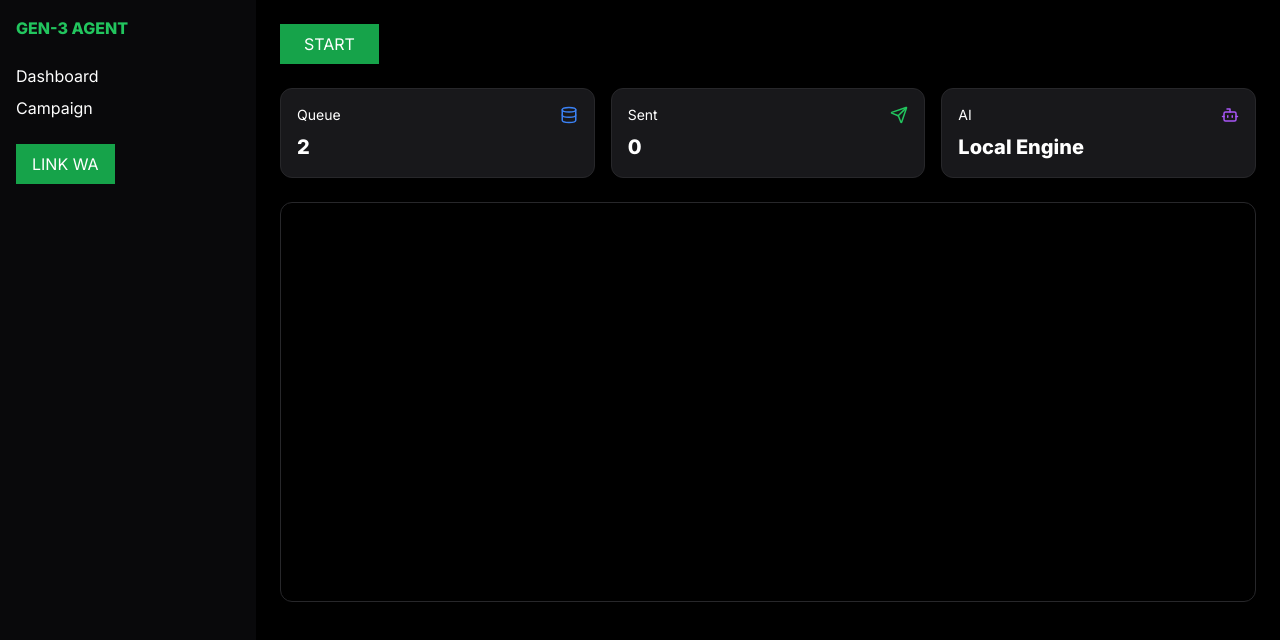
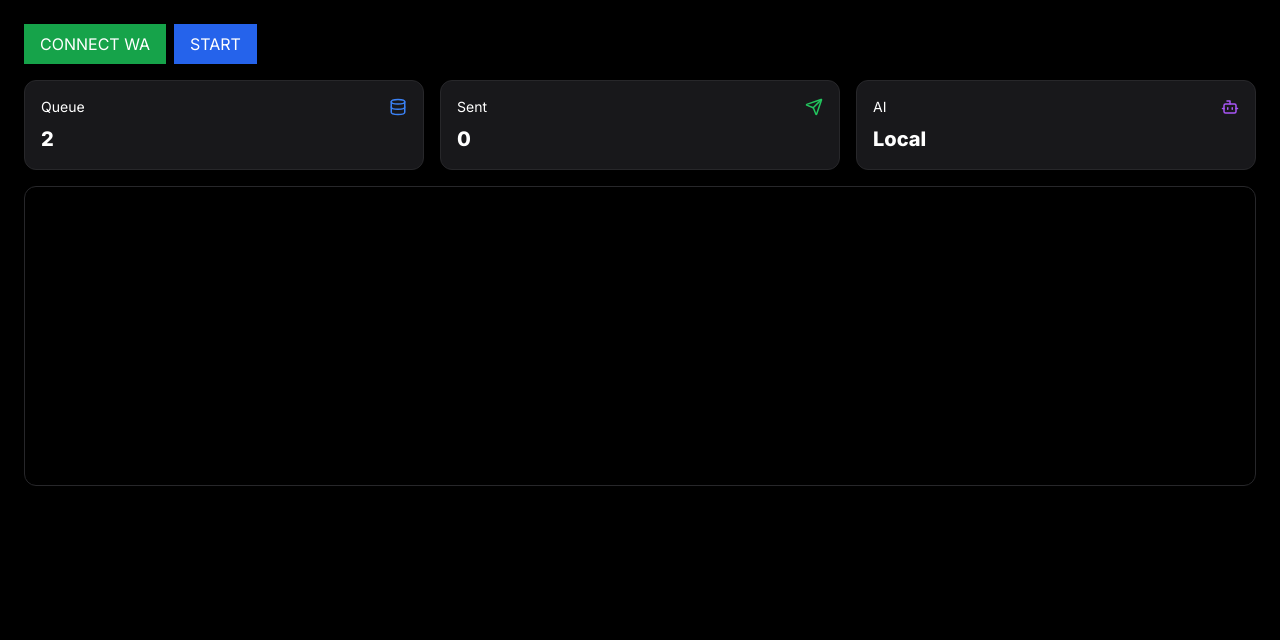
Before and after one commit to Zahtentacle/V.1, a React (Vite) app: page / in a window 1280 px wide. Shown: the top 640 px of the page. Built offline with nearby package versions, Linux system fonts and the light colour scheme.

Commit message:
Update App.tsx

```diff
--- a/App.tsx
+++ b/App.tsx
@@ -1,16 +1,13 @@
 import React, { useState, useEffect, useMemo } from 'react';
-import {
-  Bot, Database, LayoutDashboard, Send, QrCode
-} from 'lucide-react';
+import { Bot, Database, LayoutDashboard, Send, QrCode } from 'lucide-react';
 
 import { AppState, Contact, LogEntry, WorkerStatus } from './types';
 import { MOCK_CONTACTS } from './constants';
 import TerminalLog from './components/TerminalLog';
 import StatCard from './components/StatCard';
-import GeminiService from './services/geminiService'; // ✅ FIXED
+import GeminiService from './services/geminiService';
 
 const App: React.FC = () => {
-  const [activeTab, setActiveTab] = useState<'dashboard' | 'campaign'>('dashboard');
   const [waConnected, setWaConnected] = useState(false);
   const [showQR, setShowQR] = useState(false);
 
@@ -20,165 +17,96 @@ const App: React.FC = () => {
     workerStatus: WorkerStatus.IDLE,
     processedCount: 0,
     otpCode: null,
-    workers: [
-      { id: 'ALPHA', name: 'Neural Engine', status: 'idle', load: 0 },
-      { id: 'BETA', name: 'SMS Listener', status: 'active', load: 10 },
-      { id: 'GAMMA', name: 'WA Gateway', status: 'idle', load: 0 },
-      { id: 'DELTA', name: 'Safety Shield', status: 'active', load: 5 }
-    ]
+    workers: []
   });
-
-  const [messageTemplate, setMessageTemplate] = useState("Halo {Nama}, kami ada promo menarik khusus hari ini.");
 
   const geminiService = useMemo(() => new GeminiService(), []);
 
-  const addLog = (worker: LogEntry['worker'], message: string, type: LogEntry['type'] = 'info') => {
-    const newLog: LogEntry = {
-      id: Math.random().toString(36).substring(2, 9),
+  const addLog = (worker: string, message: string) => {
+    const log: LogEntry = {
+      id: Math.random().toString(36),
       timestamp: new Date().toLocaleTimeString(),
       worker,
       message,
-      type
+      type: 'info'
     };
-    setState(prev => ({ ...prev, logs: [...prev.logs, newLog] }));
+    setState(prev => ({ ...prev, logs: [...prev.logs, log] }));
   };
 
-  const handleConnectWA = () => {
+  const connectWA = () => {
     setShowQR(true);
-    addLog('GAMMA', 'Generating QR...', 'info');
-
     setTimeout(() => {
       setShowQR(false);
       setWaConnected(true);
-      addLog('GAMMA', 'WhatsApp Connected!', 'success');
-    }, 3000);
+      addLog('SYS', 'WA CONNECTED');
+    }, 2000);
   };
 
   useEffect(() => {
     if (state.workerStatus !== WorkerStatus.RUNNING || !waConnected) return;
 
-    let cancelled = false;
+    const run = async () => {
+      const i = state.contacts.findIndex(c => c.status === 'pending');
+      if (i === -1) return;
 
-    const process = async () => {
-      if (cancelled) return;
+      const contact = state.contacts[i];
+      addLog('BOT', `Processing ${contact.name}`);
 
-      const index = state.contacts.findIndex(c => c.status === 'pending');
-      if (index === -1) {
-        addLog('DELTA', 'All contacts processed.', 'success');
-        return;
-      }
+      const msg = await geminiService.generatePersonaMessage(contact.name, "Halo {Nama}");
 
-      const contact = state.contacts[index];
+      await new Promise(r => setTimeout(r, 1000));
 
-      addLog('ALPHA', `Processing ${contact.name}...`);
+      addLog('SEND', `Sent to ${contact.phone}`);
 
       setState(prev => ({
         ...prev,
-        contacts: prev.contacts.map((c, i) =>
-          i === index ? { ...c, status: 'processing' } : c
+        contacts: prev.contacts.map((c, idx) =>
+          idx === i ? { ...c, status: 'sent', message: msg } : c
         )
       }));
 
-      const msg = await geminiService.generatePersonaMessage(contact.name, messageTemplate);
-
-      addLog('BETA', `Generated message for ${contact.name}`);
-
-      await new Promise(r => setTimeout(r, 2000));
-
-      addLog('GAMMA', `Sent to ${contact.phone}`, 'success');
-
-      setState(prev => ({
-        ...prev,
-        processedCount: prev.processedCount + 1,
-        contacts: prev.contacts.map((c, i) =>
-          i === index
-            ? { ...c, status: 'sent', message: msg }
-            : c
-        )
-      }));
-
-      process();
+      run();
     };
 
-    process();
-
-    return () => { cancelled = true; };
-
+    run();
   }, [state.workerStatus, waConnected]);
 
-  const toggleWorker = () => {
-    if (!waConnected) {
-      addLog('DELTA', 'WA NOT CONNECTED!', 'error');
-      return;
-    }
+  return (
+    <div className="p-6 text-white bg-black min-h-screen">
 
-    setState(prev => ({
-      ...prev,
-      workerStatus:
-        prev.workerStatus === WorkerStatus.IDLE
-          ? WorkerStatus.RUNNING
-          : WorkerStatus.IDLE
-    }));
-  };
+      {!waConnected && (
+        <button onClick={connectWA} className="bg-green-600 px-4 py-2 mb-4">
+          CONNECT WA
+        </button>
+      )}
 
-  return (
-    <div className="min-h-screen bg-black text-white flex">
+      <button
+        onClick={() =>
+          setState(p => ({
+            ...p,
+            workerStatus:
+              p.workerStatus === WorkerStatus.IDLE
+                ? WorkerStatus.RUNNING
+                : WorkerStatus.IDLE
+          }))
+        }
+        className="bg-blue-600 px-4 py-2 mb-4 ml-2"
+      >
+        START
+      </button>
 
-      {/* SIDEBAR */}
-      <div className="w-64 bg-zinc-950 p-4">
-        <h1 className="text-green-500 font-bold mb-6">GEN-3 AGENT</h1>
+      {showQR && <QrCode size={200} />}
 
-        <button onClick={() => setActiveTab('dashboard')} className="block mb-2">
-          Dashboard
-        </button>
-
-        <button onClick={() => setActiveTab('campaign')} className="block">
-          Campaign
-        </button>
-
-        {!waConnected && (
-          <button onClick={handleConnectWA} className="mt-6 bg-green-600 px-4 py-2">
-            LINK WA
-          </button>
-        )}
+      <div className="grid grid-cols-3 gap-4 mb-4">
+        <StatCard label="Queue" value={state.contacts.filter(c => c.status === 'pending').length} icon={Database} color="text-blue-500" />
+        <StatCard label="Sent" value={state.contacts.filter(c => c.status === 'sent').length} icon={Send} color="text-green-500" />
+        <StatCard label="AI" value="Local" icon={Bot} color="text-purple-500" />
       </div>
 
-      {/* MAIN */}
-      <div className="flex-1 p-6">
+      <div className="h-[300px]">
+        <TerminalLog logs={state.logs} />
+      </div>
 
-        <button onClick={toggleWorker} className="mb-6 bg-green-600 px-6 py-2">
-          {state.workerStatus === WorkerStatus.RUNNING ? 'STOP' : 'START'}
-        </button>
-
-        {showQR && (
-          <div className="fixed inset-0 bg-black flex items-center justify-center">
-            <QrCode size={200} />
-          </div>
-        )}
-
-        {activeTab === 'dashboard' && (
-          <>
-            <div className="grid grid-cols-3 gap-4 mb-6">
-              <StatCard label="Queue" value={state.contacts.filter(c => c.status === 'pending').length} icon={Database} color="text-blue-500" />
-              <StatCard label="Sent" value={state.contacts.filter(c => c.status === 'sent').length} icon={Send} color="text-green-500" />
-              <StatCard label="AI" value="Local Engine" icon={Bot} color="text-purple-500" />
-            </div>
-
-            <div className="h-[400px]">
-              <TerminalLog logs={state.logs} />
-            </div>
-          </>
-        )}
-
-        {activeTab === 'campaign' && (
-          <textarea
-            className="w-full h-40 bg-black border border-zinc-700 p-4"
-            value={messageTemplate}
-            onChange={(e) => setMessageTemplate(e.target.value)}
-          />
-        )}
-
-      </div>
     </div>
   );
 };
```
